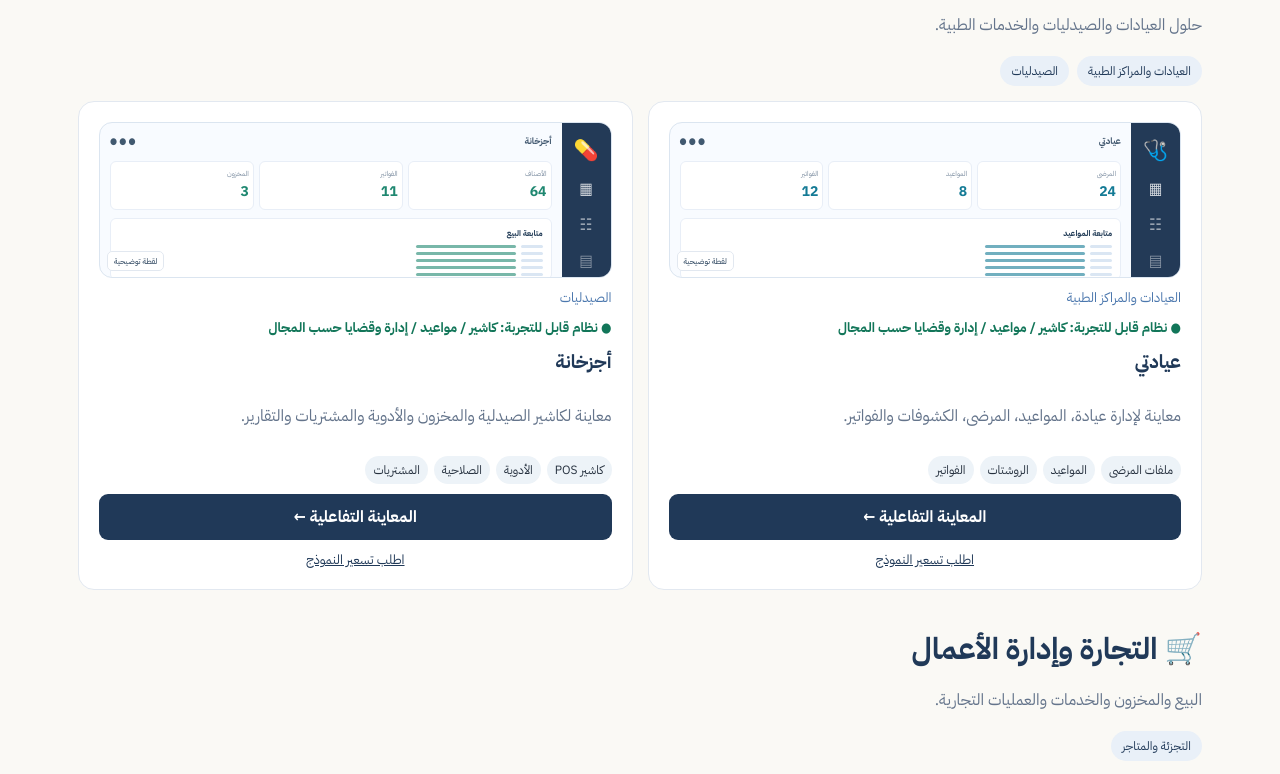
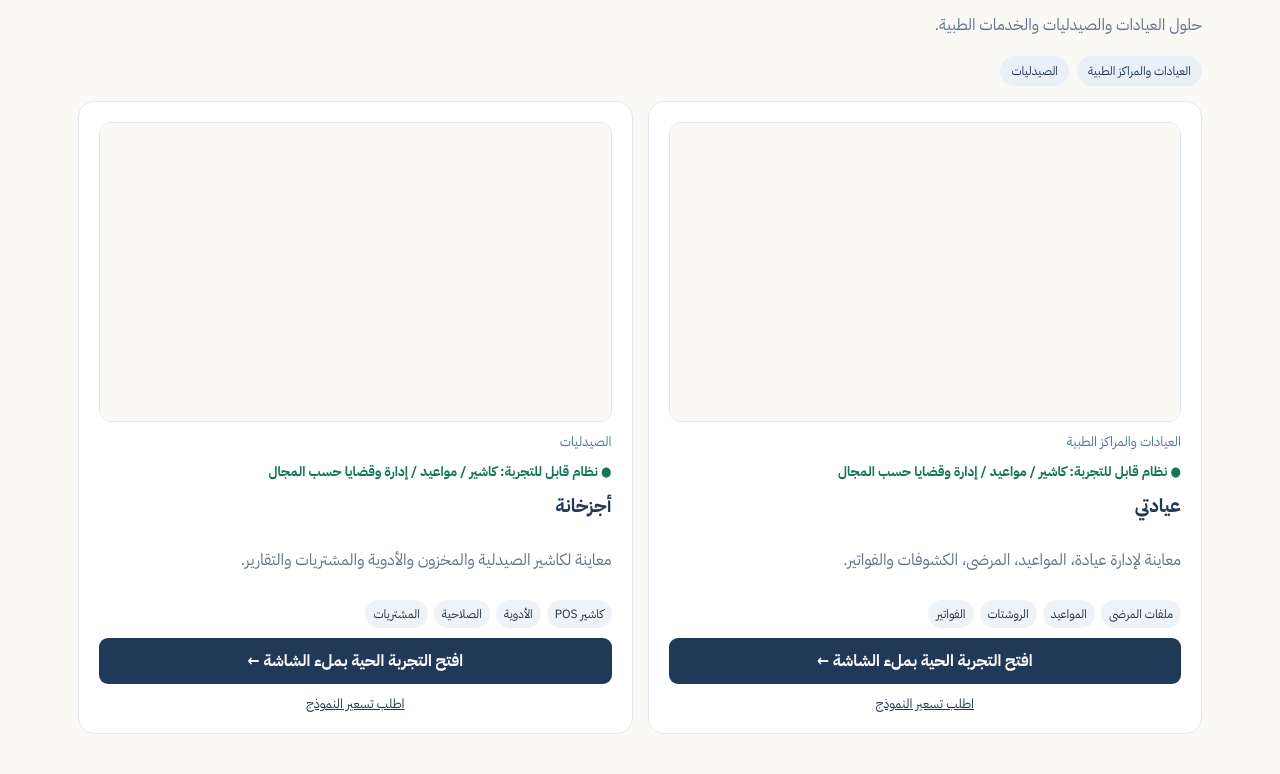
Before and after one commit to atsh-ai-new/atsh-ai-new, a Next.js app in the folder source/: page /catalog in a window 1280 px wide. Shown: the part 540-1314 px from the top of the page. Built offline with nearby package versions, Linux system fonts and the light colour scheme; no server answers.

Commit message:
feat(catalog): display live interactive demos directly in catalog cards

```diff
--- a/source/src/app/catalog-client.tsx
+++ b/source/src/app/catalog-client.tsx
@@ -73,13 +73,15 @@ export default function CatalogPage({locale="ar"}:{locale?:"ar"|"en"}){const en=
    </div>
    <div style={{display:"grid",gridTemplateColumns:"repeat(auto-fit,minmax(min(100%,245px),1fr))",gap:15}}>
     {records.map(item=>{const place=resolvePlacement(item,sectors);return <article key={item.slug} style={{background:"white",padding:20,borderRadius:16,border:"1px solid #e2e8f0",display:"flex",flexDirection:"column",gap:10,minWidth:0}}>
-     {(item.imageUrl?.startsWith("https://")||item.imageUrl?.startsWith("/api/site-media/"))?<img src={item.imageUrl} alt={en?englishTemplateLabel(item.slug,item.name):item.name} style={{width:"100%",height:145,objectFit:"cover",borderRadius:10}}/>:<CatalogCardPreview slug={item.slug} name={en?englishTemplateLabel(item.slug,item.name):item.name}/> }
+     <div style={{position:"relative",height:300,border:"1px solid #dce4ed",borderRadius:12,overflow:"hidden",background:"#f8fafc"}}>
+      <iframe title={t("معاينة تفاعلية: ","Interactive preview: ")+item.name} src={`${base}/catalog/${encodeURIComponent(item.slug)}?embedded=1`} loading="lazy" style={{width:"100%",height:"100%",border:0,background:"white"}} allowFullScreen />
+     </div>
      <small style={{color:"#4c78ae"}}>{place.subcategory?.name||sector.name}</small>
      {isInteractiveSector(item.slug)&&<small style={{fontWeight:700,color:"#127659"}}>{t("● نظام قابل للتجربة: كاشير / مواعيد / إدارة وقضايا حسب المجال","● Interactive demo: POS, appointments, or case management")}</small>}
      <h3 style={{margin:0,color:"#203958"}}>{en?englishTemplateLabel(item.slug,item.name):item.name}</h3>
      <p style={{lineHeight:1.8,color:"#64748b",flex:1}}>{en?englishTemplateLabel(item.slug,item.description,"description"):item.description}</p>
      <div style={{display:"flex",flexWrap:"wrap",gap:6}}>{(en?englishTemplateFeatures(item.slug,item.features??[]):item.features??[]).slice(0,5).map(feature=><span key={feature} style={{borderRadius:99,background:"#edf3f8",padding:"5px 8px",fontSize:12}}>{feature}</span>)}</div>
-     <Link onClick={()=>choose(item)} href={`${base}/catalog/${encodeURIComponent(item.slug)}`} style={{padding:"11px 12px",background:"#203958",color:"white",textAlign:"center",borderRadius:9,fontWeight:700}}>{t("المعاينة التفاعلية ←","Interactive demo →")}</Link>
+     <Link onClick={()=>choose(item)} href={`${base}/catalog/${encodeURIComponent(item.slug)}`} style={{padding:"11px 12px",background:"#203958",color:"white",textAlign:"center",borderRadius:9,fontWeight:700}}>{t("افتح التجربة الحية بملء الشاشة ←","Open live full-screen demo →")}</Link>
      <Link onClick={()=>choose(item)} href={`${base}/?sector=${encodeURIComponent(item.slug)}#configurator`} style={{textAlign:"center",fontSize:13,color:"#203958",textDecoration:"underline"}}>{t("اطلب تسعير النموذج","Configure & get pricing")}</Link>
      {item.previewUrl?.startsWith("https://")&&<a href={item.previewUrl} target="_blank" rel="noopener noreferrer" style={{textAlign:"center",fontSize:13,color:"#1e749b"}}>{t("افتح نسخة تجريبية منشورة خارجيًا ↗","Open external demo ↗")}</a>}
     </article>})}
```
